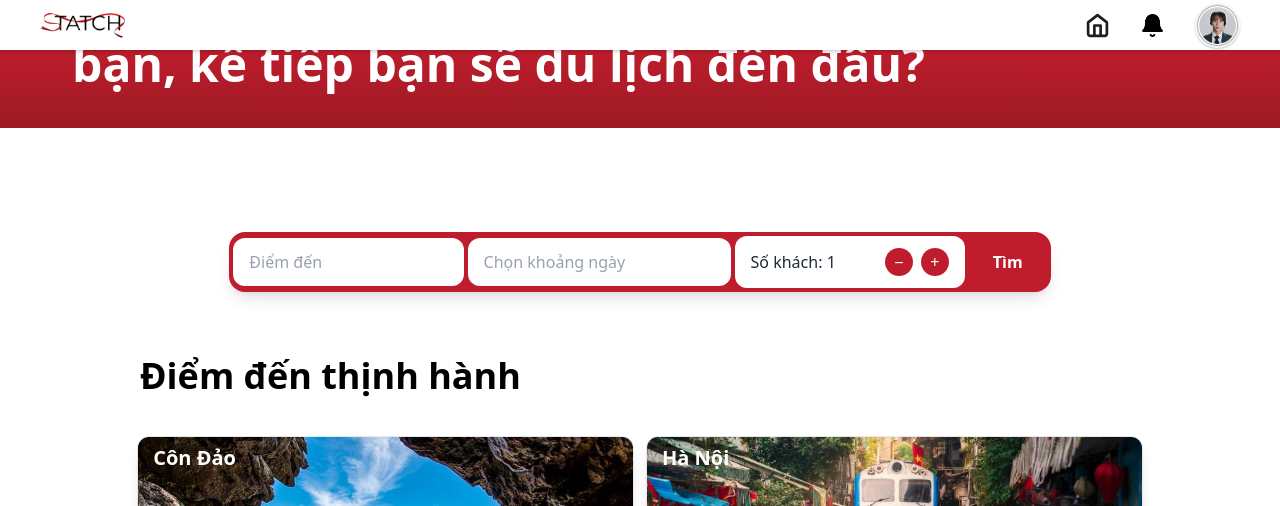
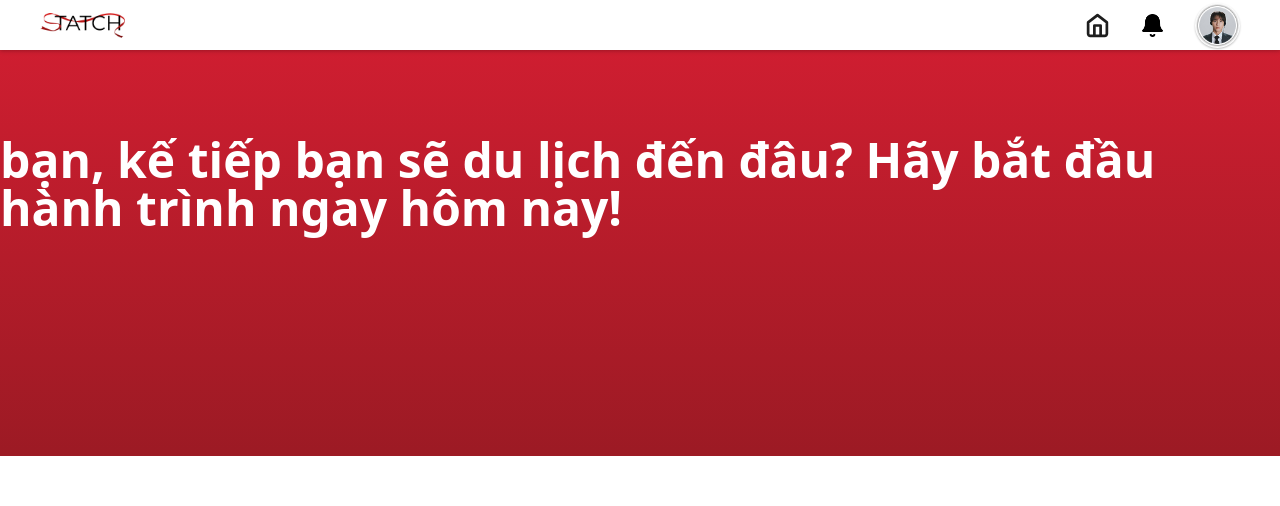
Before and after one commit to ZIziSora2430/Statch, a React (Vite) app in the folder frontend1/: page /home in a window 1280 px wide. Shown: the top 506 px of the page. Built offline with nearby package versions, Linux system fonts and the light colour scheme; no server answers.

Commit message:
Tài báo quá báo

```diff
--- a/frontend1/src/components/Banner.jsx
+++ b/frontend1/src/components/Banner.jsx
@@ -3,12 +3,13 @@ import React from 'react';
 const Banner = ({ username }) => {
     return(
         // Mảng màu đỏ (bg-red-600) với padding (p-6/p-10)
-        <div className="bg-linear-to-b from-[#D51E32] to-[#9C1A24] py-6 md:p-10 text-white">
-            <div className="max-w-7xl mx-auto px-4 md:px-8">
+  <div className="w-full bg-linear-to-b from-[#D51E32] to-[#9C1A24] pt-0 pb-10 text-white">
+            <div className="max-w-7xl mx-auto py-10 md:py-46">
                 {/* Tiêu đề chính */}
-                <h1 className="text-3xl md:text-5xl font-bold">
+                <h1 className="-mt-12 text-3xl md:text-5xl font-bold">
                     {/* Sử dụng biến userName để hiển thị tên đăng nhập */}
-                    {username}, kế tiếp bạn sẽ du lịch đến đâu?
+                   <span>{username}, kế tiếp bạn sẽ du lịch đến đâu?</span>
+                    <span> Hãy bắt đầu hành trình ngay hôm nay!</span>
                 </h1>
             </div>
 
--- /dev/null
+++ b/frontend1/src/pages/Booking.jsx
@@ -0,0 +1,2 @@
+import Navbar from "../components/Navbar";
+import SearchingBar from "../components/SearchingBar";
```
